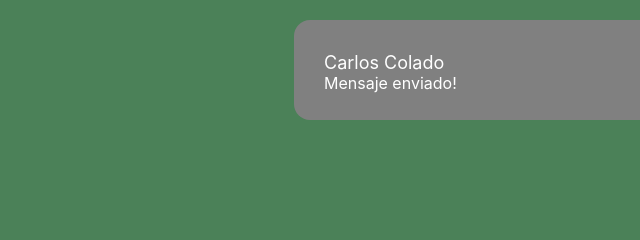
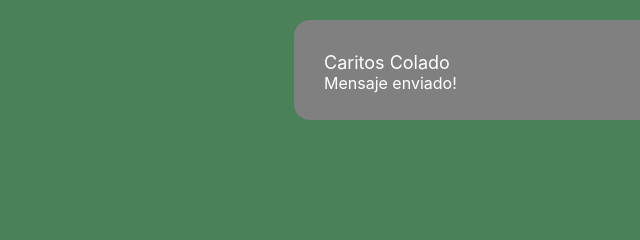
Before and after one commit to Carliitos/prueba, a plain HTML site: page index.html in a window 1280 px wide. Both pictures are taken after a click on the button "Enviar Mensaje". Shown: the top 240 px of the page, 640-1280 px from the left. Drawn offline with nearby package versions, Linux system fonts and the light colour scheme.

Commit message:
Cambio de nombres

```diff
--- a/index.html
+++ b/index.html
@@ -47,7 +47,7 @@
 	$("#bot1").on('click', function() {
 
 		$.notif({
-			nombre: "Carlos",
+			nombre: "Caritos",
 			apellido: "Colado",
 			mensaje: "Mensaje enviado!"
 		});
```
